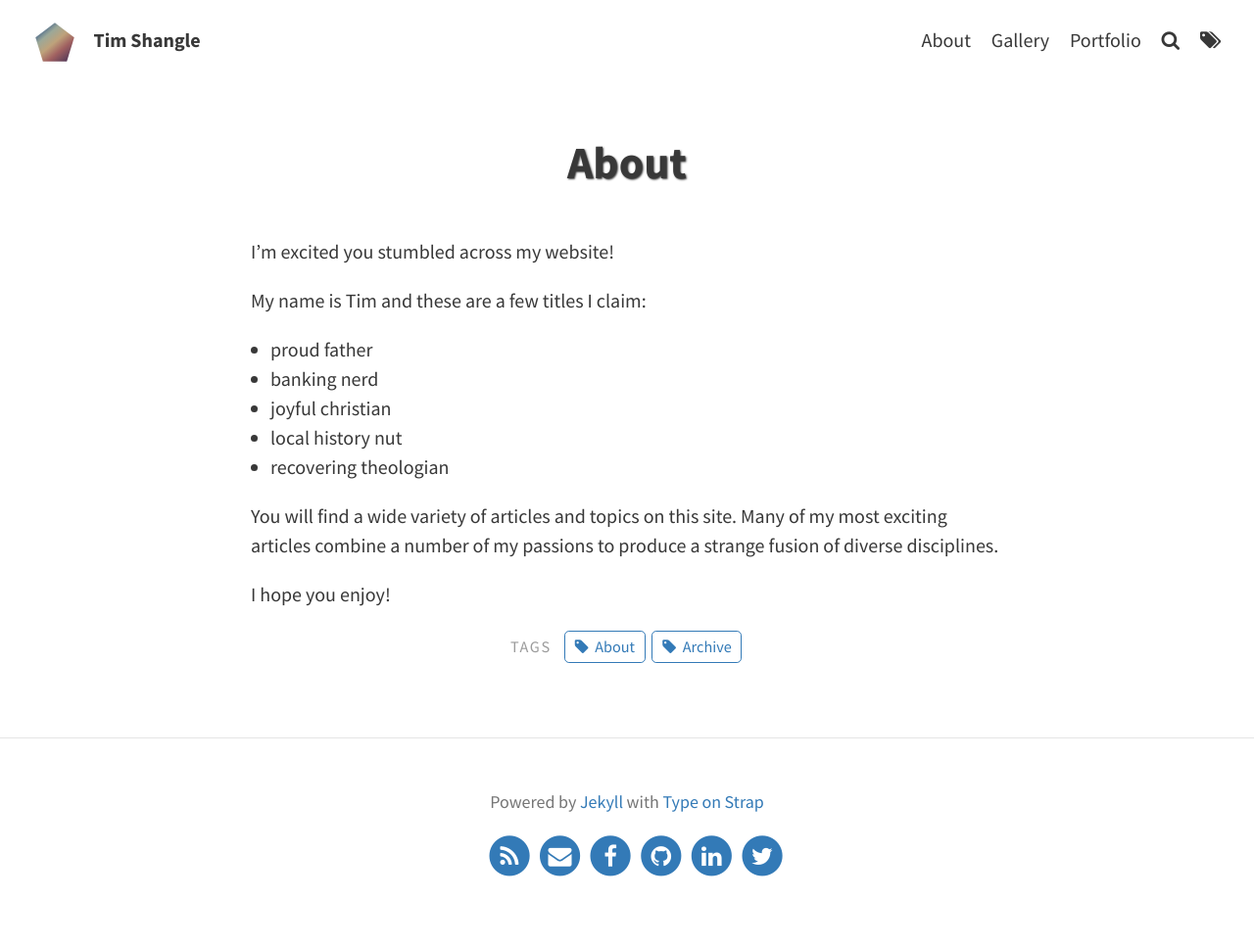
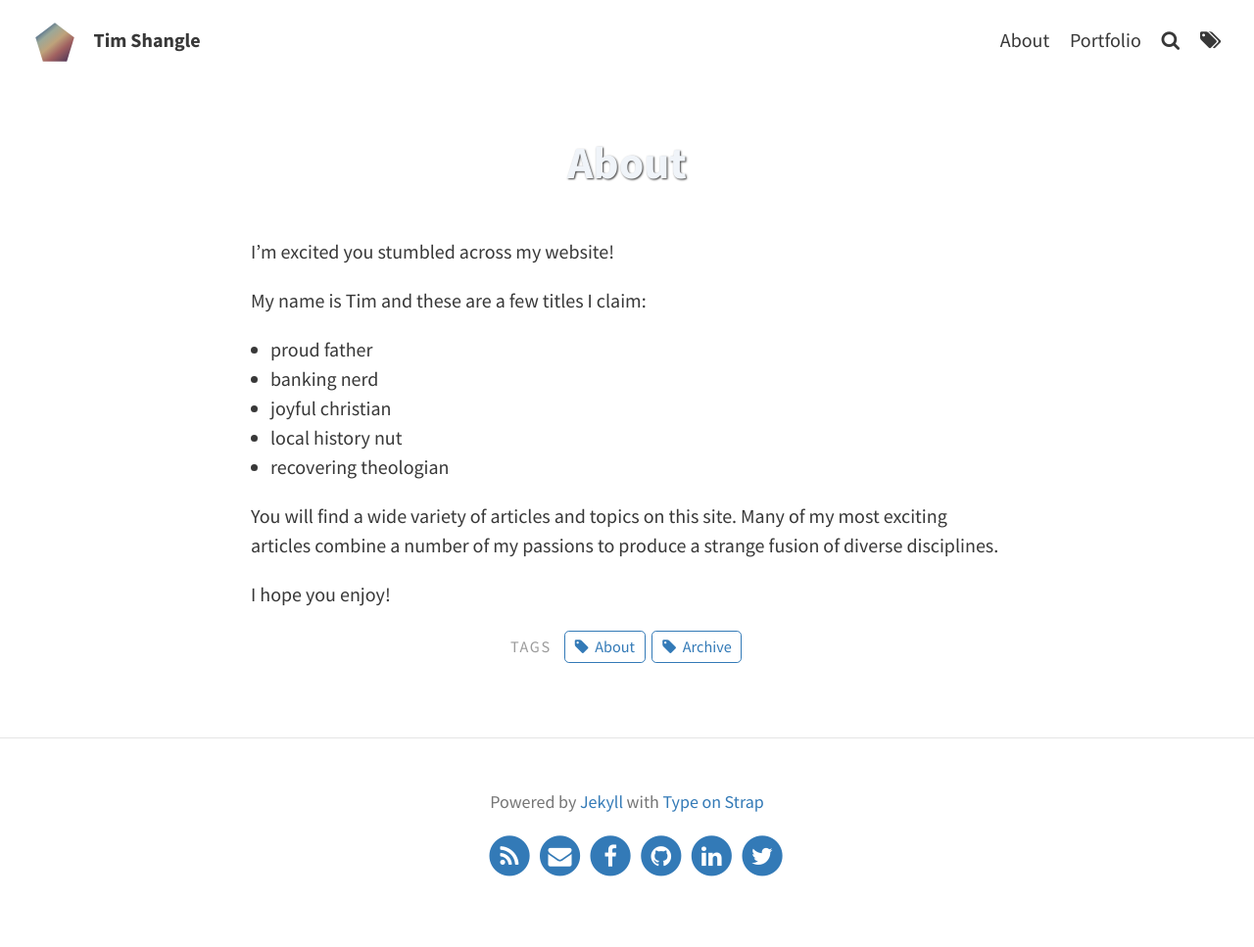
Before and after one commit to shangle/shangle.github.io, a Jekyll site: the page built from pages/about.md, in a window 1280 px wide. Shown: the whole page at 98% size. Built offline with Jekyll 4.4.1, drawn with Linux system fonts in a browser that asks for light colours.

Commit message:
changing pages

```diff
--- a/_layouts/page.html
+++ b/_layouts/page.html
@@ -3,7 +3,7 @@ layout: default
 ---
 
 <article {% if page.feature-img %}class="feature-image"{% endif %}>
-  <header id="main" style="background-image: url('{{ page.feature-img | relative_url }}')">
+  <header id="main" style="background-image: {% if page.feature-img %}url('{{ page.feature-img | relative_url }}'){% endif %}">
     <h1 id="{{ page.title | default: "" | cgi_escape }}" class="title">
         {{ page.title }}
     </h1>
--- a/_sass/layouts/_index.scss
+++ b/_sass/layouts/_index.scss
@@ -42,6 +42,8 @@
 
 #main {
     background-position: 100% 0, 0 center, center top;
+    color: #f0f4f9;
+    text-shadow: #000851 1px 0px 2px, #010 1px 0px 25px;
 }
 
 // Post listing
```
Also changed, not shown: _drafts/gallery.md (renamed from pages/gallery.md), pages/connect.md (added).
